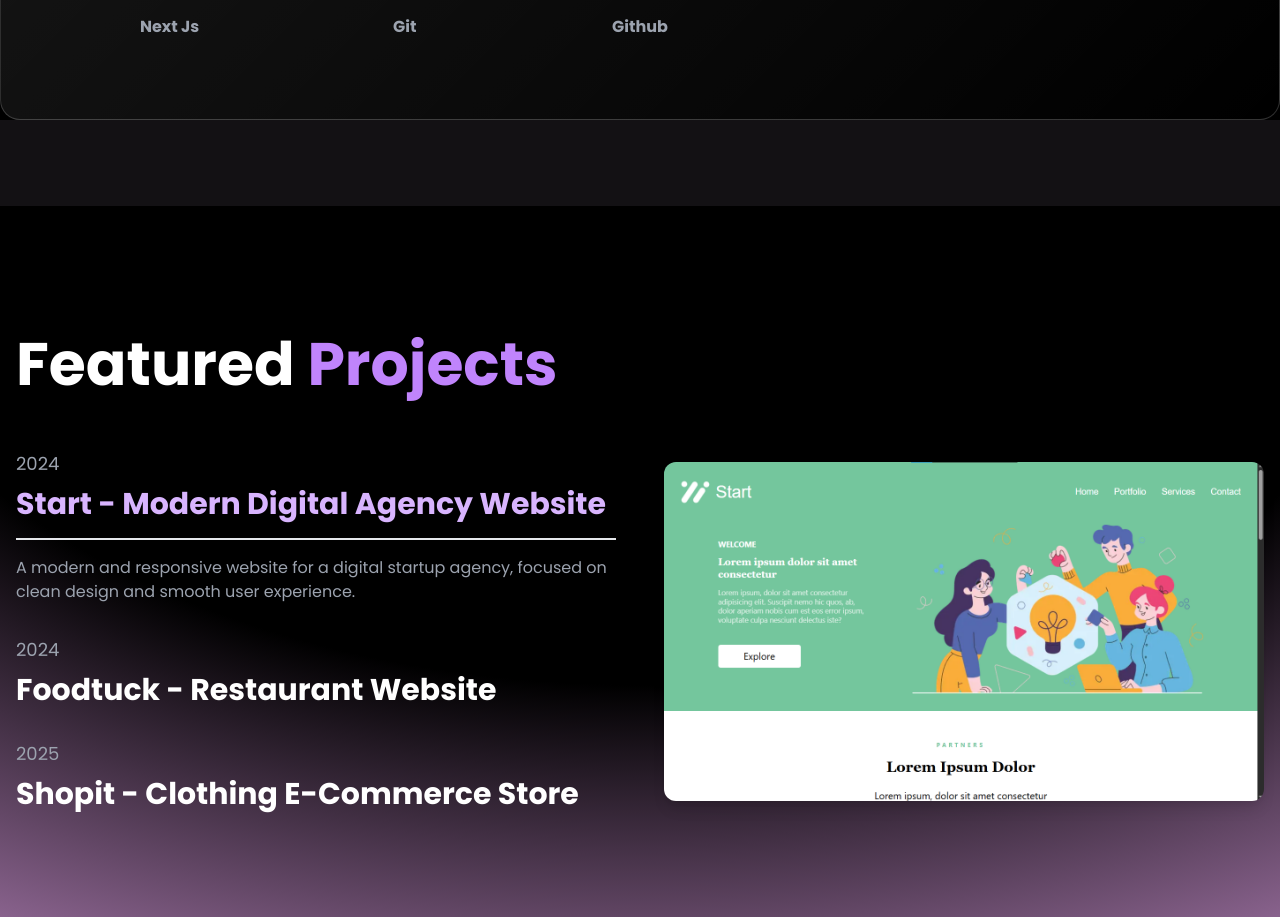
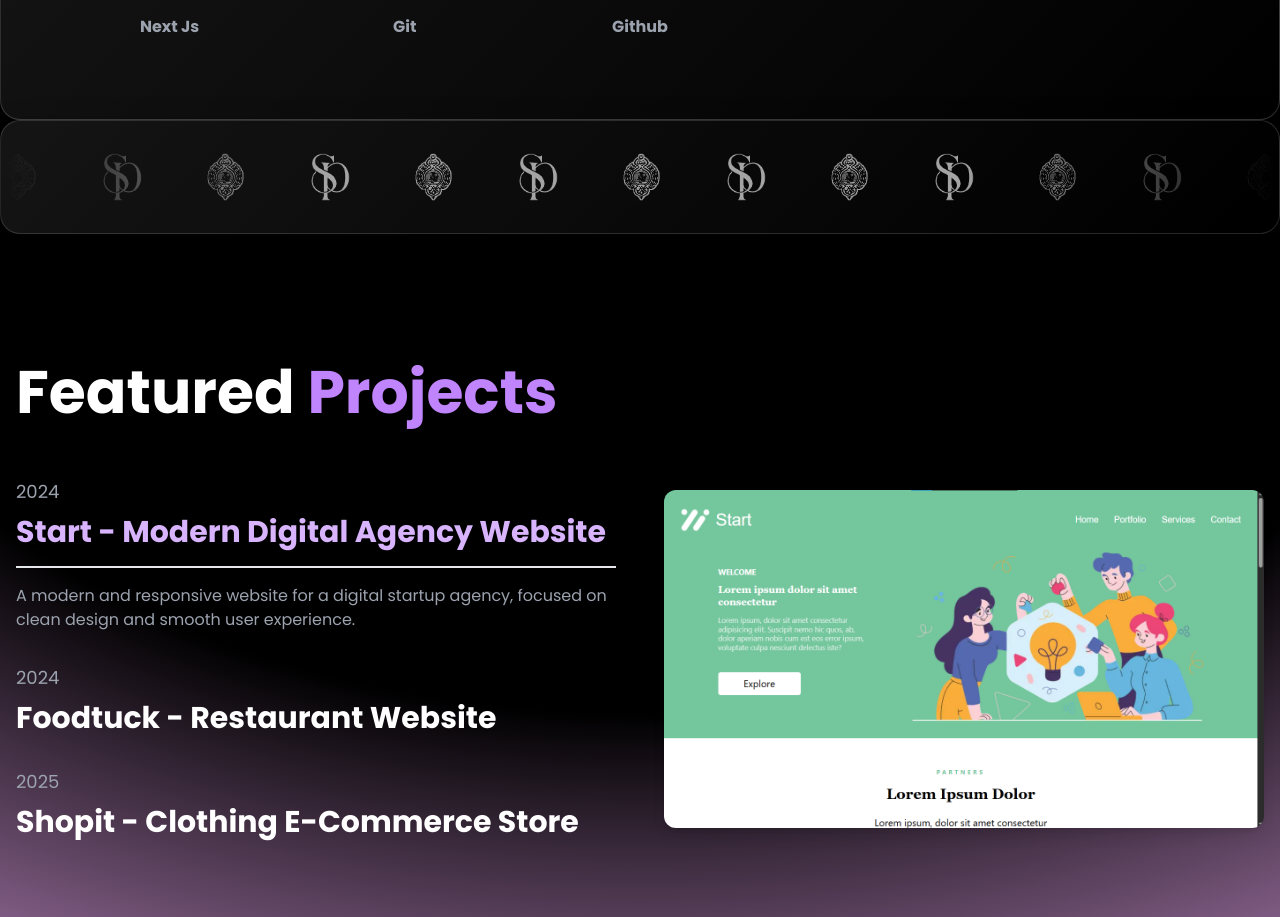
Before and after one commit to Subhan-Anwer/subhan-portfolio-web, a Next.js app: page / in a window 1280 px wide. Shown: the part 1380-2297 px from the top of the page. Built offline with nearby package versions, Linux system fonts and the light colour scheme.

Commit message:
logo added

```diff
--- a/src/components/LogoAnimation.tsx
+++ b/src/components/LogoAnimation.tsx
@@ -5,14 +5,31 @@ import { motion } from 'framer-motion'
 import Image from 'next/image';
 
 const images = [
-    { src: "/udemy.png", alt: "udemy" },
+    { src: "/sp.png", alt: "Social Pulse" },
+    { src: "/giaic.png", alt: "Governor Initiative for Artificial Intelligence, Web 3.0 and Metaverse" },
+    { src: "/sp.png", alt: "Social Pulse" },
+    { src: "/giaic.png", alt: "Governor Initiative for Artificial Intelligence, Web 3.0 and Metaverse" },
+    { src: "/sp.png", alt: "Social Pulse" },
+    { src: "/giaic.png", alt: "Governor Initiative for Artificial Intelligence, Web 3.0 and Metaverse" },
+    { src: "/sp.png", alt: "Social Pulse" },
+    { src: "/giaic.png", alt: "Governor Initiative for Artificial Intelligence, Web 3.0 and Metaverse" },
+    { src: "/sp.png", alt: "Social Pulse" },
+    { src: "/giaic.png", alt: "Governor Initiative for Artificial Intelligence, Web 3.0 and Metaverse" },
+    { src: "/sp.png", alt: "Social Pulse" },
+    { src: "/giaic.png", alt: "Governor Initiative for Artificial Intelligence, Web 3.0 and Metaverse" },
+    { src: "/sp.png", alt: "Social Pulse" },
+    { src: "/giaic.png", alt: "Governor Initiative for Artificial Intelligence, Web 3.0 and Metaverse" },
+    { src: "/sp.png", alt: "Social Pulse" },
+    { src: "/giaic.png", alt: "Governor Initiative for Artificial Intelligence, Web 3.0 and Metaverse" },
+    { src: "/sp.png", alt: "Social Pulse" },
+    { src: "/giaic.png", alt: "Governor Initiative for Artificial Intelligence, Web 3.0 and Metaverse" },
 ]
 
 const LogoAnimation = () => {
     return (
-        <div className='py-8 bg-purple-200/10 opacity-80'>
+        <div className='py-8 bg-purple-200/10 opacity-80 glass'>
             <div className='container mx-auto'>
-                <div className='overflow-hidden [mask-image: linear-gradient(to_right,_transparent,_black_25%,_black_75%,_transparent) ]'>
+                <div className='overflow-hidden [mask-image:linear-gradient(to_right,_transparent,_black_25%,_black_75%,_transparent)]'>
                     <motion.div
                         className='flex gap-14 flex-none pr-14'
                         animate={{
@@ -30,8 +47,9 @@ const LogoAnimation = () => {
                                 key={index}
                                 src={image.src}
                                 alt={image.alt}
-                                height={30}
-                                width={30}
+                                height={100}
+                                width={100}
+                                className='w-auto h-12'
                             />
                         ))}
 
```
Also changed, not shown: public/giaic.png (added), public/sp.png (added).
